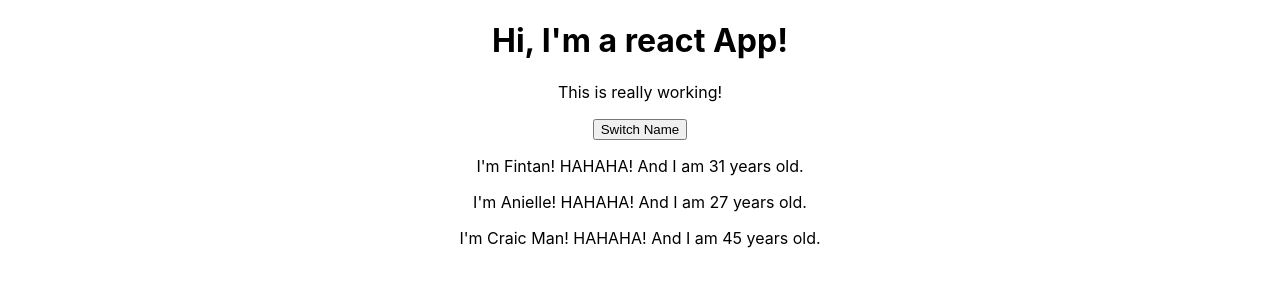
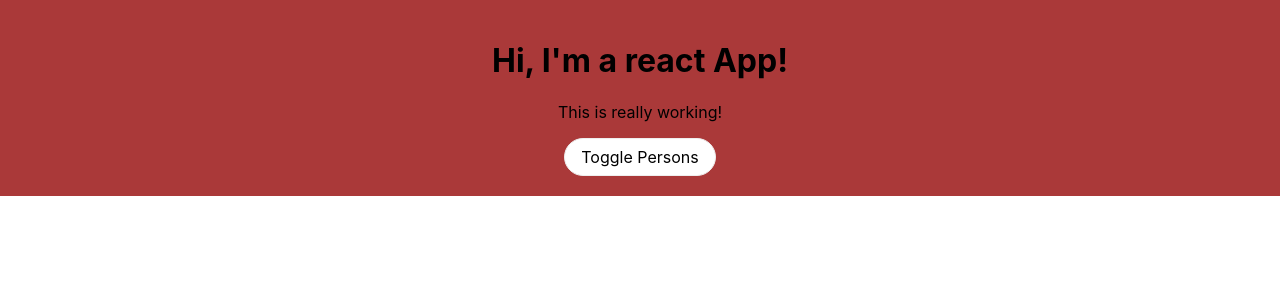
Before and after one commit to miyazakid/react-complete-guide, a React (Create React App) app: page / in a window 1280 px wide. Shown: the top 300 px of the page. Built offline with nearby package versions, Linux system fonts and the light colour scheme.

Commit message:
Update showPersons Toggle

```diff
--- a/src/App.css
+++ b/src/App.css
@@ -1,3 +1,5 @@
 .App {
   text-align: center;
+  background-color: #AA3939;
+  padding: 20px 10px 20px 10px;
 }
--- a/src/App.js
+++ b/src/App.js
@@ -8,33 +8,111 @@
       { name: 'Fintan', age: 31 },
       { name: 'Anielle', age: 27 },
       { name: 'Craic Man', age: 45 }
-    ]
-  }
+    ],
+    showPersons: false
+  };
 
-  switchNameHandler = () => {
+  switchNameHandler = (newName) => {
     // console.log('Was Clicked');
-    // DON'T DO THIS: this.state.persons[0].name = 'Fontana';
+    // DON'T DO THIS: personsState.persons[0].name = 'Fontana';
     this.setState({
       persons: [
-        { name: 'Fontana', age: 31 },
+        { name: newName, age: 31 },
         { name: 'Anielle', age: 27 },
         { name: 'Craic Man', age: 47 }
       ]
     })
   }
 
+  nameChangeHandler = (event) => {
+    this.setState({
+      persons: [
+        { name: 'Fintan', age: 31 },
+        { name: event.target.value, age: 27 },
+        { name: 'Craic Man', age: 47 }
+      ]
+    })
+  }
+
+  togglePersonsHandler = () => {
+    const doesShow = this.state.showPersons;
+    this.setState({showPersons: !doesShow});
+  }
+
   render() {
+    const style = {
+      backgroundColor: 'white',
+      font: 'inherit',
+      border: '1px solid #eee',
+      borderRadius: '50px',
+      padding: '8px 16px 8px 16px',
+      cursor: 'pointer'
+    };
+
     return (
       <div className="App">
         <h1>Hi, I'm a react App!</h1>
         <p>This is really working!</p>
-        <button onClick={this.switchNameHandler}>Switch Name</button>
-        <Person name={this.state.persons[0].name} age={this.state.persons[0].age} />
-        <Person name={this.state.persons[1].name} age={this.state.persons[1].age} />
-        <Person name={this.state.persons[2].name} age={this.state.persons[2].age} />
+        <button
+          style={style}
+          onClick={this.togglePersonsHandler}>Toggle Persons</button>
+        { this.state.showPersons ?
+          <div>
+            <Person
+              name={this.state.persons[0].name}
+              age={this.state.persons[0].age} />
+            <Person
+              name={this.state.persons[1].name}
+              age={this.state.persons[1].age}
+              click={this.switchNameHandler.bind(this, 'King of Pong!')}
+              change={this.nameChangeHandler} />
+            <Person
+              name={this.state.persons[2].name}
+              age={this.state.persons[2].age} />
+        </div> : null }
       </div>
     );
   }
 }
 
 export default App;
+
+
+// import React, { useState } from 'react';
+// import './App.css';
+// import Person from './Person/Person';
+//
+// const App = props => {
+//   const [ personsState, setPersonsState ] = useState({
+//     persons: [
+//       { name: 'Fintan', age: 31 },
+//       { name: 'Anielle', age: 27 },
+//       { name: 'Craic Man', age: 45 }
+//     ]
+//  });
+//
+//    const switchNameHandler = () => {
+//      // console.log('Was Clicked');
+//      // DON'T DO THIS: personsState.persons[0].name = 'Fontana';
+//      setPersonsState({
+//        persons: [
+//          { name: 'Fontana', age: 31 },
+//          { name: 'Anielle', age: 27 },
+//          { name: 'Craic Man', age: 47 }
+//        ]
+//      });
+//    };
+//
+//     return (
+//       <div className="App">
+//         <h1>Hi, I'm a react App!</h1>
+//         <p>This is really working!</p>
+//         <button onClick={switchNameHandler}>Switch Name</button>
+//         <Person name={personsState.persons[0].name} age={personsState.persons[0].age} />
+//         <Person name={personsState.persons[1].name} age={personsState.persons[1].age} />
+//         <Person name={personsState.persons[2].name} age={personsState.persons[2].age} />
+//       </div>
+//     );
+// };
+//
+// export default App;
--- /dev/null
+++ b/src/Person/Person.css
@@ -0,0 +1,14 @@
+.Person {
+  width: 60%;
+  margin: 16px auto;
+  padding: 16px;
+  background-color: #669999;
+  border: 1px solid #eee;
+  box-shadow: 0 2px 3px #ccc;
+  text-align: center;
+  cursor: pointer;
+}
+
+.Person:hover {
+  background-color: #407F7F;
+}
--- a/src/Person/Person.js
+++ b/src/Person/Person.js
@@ -1,12 +1,14 @@
 import React from 'react';
+import './Person.css';
 
 const person = (props) => {
   return (
-    <div>
-      <p>I'm {props.name}! HAHAHA! And I am {props.age} years old.</p>
+    <div className="Person">
+      <p onClick={props.click}>I'm {props.name}! HAHAHA! And I am {props.age} years old.</p>
       <p>{props.children}</p>
+      <input type="text" onChange={props.change} value={props.name}/>
     </div>
-  );
+  )
 };
 
 export default person;
```
